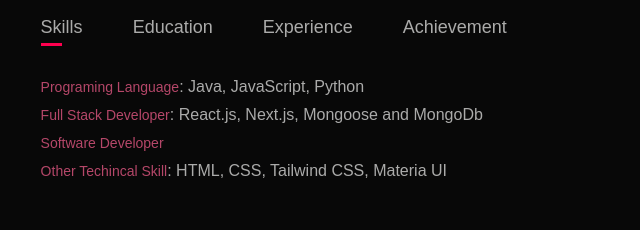
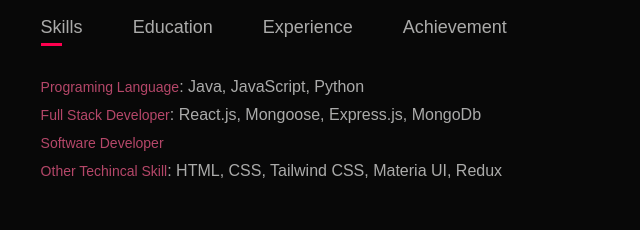
Before and after one commit to San123san/Portfolio, a plain HTML site: page index.html in a window 1280 px wide. Shown: the part 1176-1406 px from the top of the page, 511-1151 px from the left. Drawn offline with Linux system fonts and the light colour scheme.

Commit message:
Update index.html

```diff
--- a/index.html
+++ b/index.html
@@ -57,9 +57,9 @@
                     <div class="tab-contents active-tab" id="skills">
                         <ul>
                             <li><span>Programing Language</span>: Java, JavaScript, Python<br></li>
-                            <li><span>Full Stack Developer</span>: React.js, Next.js, Mongoose and MongoDb<br></li>
+                            <li><span>Full Stack Developer</span>: React.js, Mongoose, Express.js, MongoDb<br></li>
                             <li><span>Software Developer</span><br></li>
-                            <li><span>Other Techincal Skill</span>: HTML, CSS, Tailwind CSS, Materia UI<br></li>
+                            <li><span>Other Techincal Skill</span>: HTML, CSS, Tailwind CSS, Materia UI, Redux<br></li>
                         </ul>
                     </div>
                     <div class="tab-contents" id="experience">
@@ -111,7 +111,7 @@
                         <span style="color: rgb(225, 200, 9);">Technology:</span>React, Express.js, Node.js, MongoDB, Mongoose, Material-UI, Draft (WYSIWYG editor),
                         Redux Toolkit  <br>
                     </p>
-                    <a href="https://github.com/San123san/Demo_Project_SignUp.git"> <i class="fa fa-external-link"></i></a>
+                    <a href="https://demo-blog-website-1.onrender.com/"> <i class="fa fa-external-link"></i></a>
                 </div>
                 <div>
                     <h2>News Website</h2>
```
